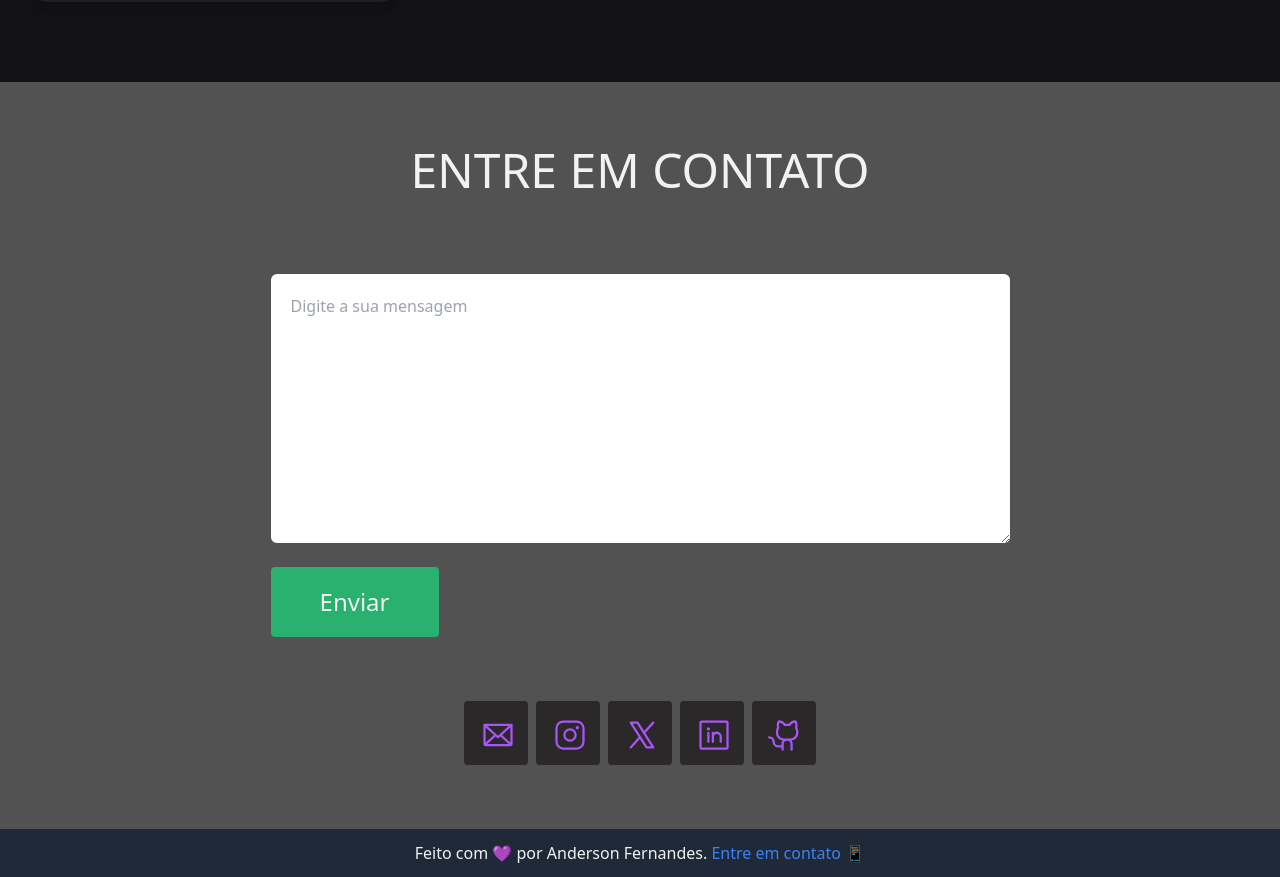
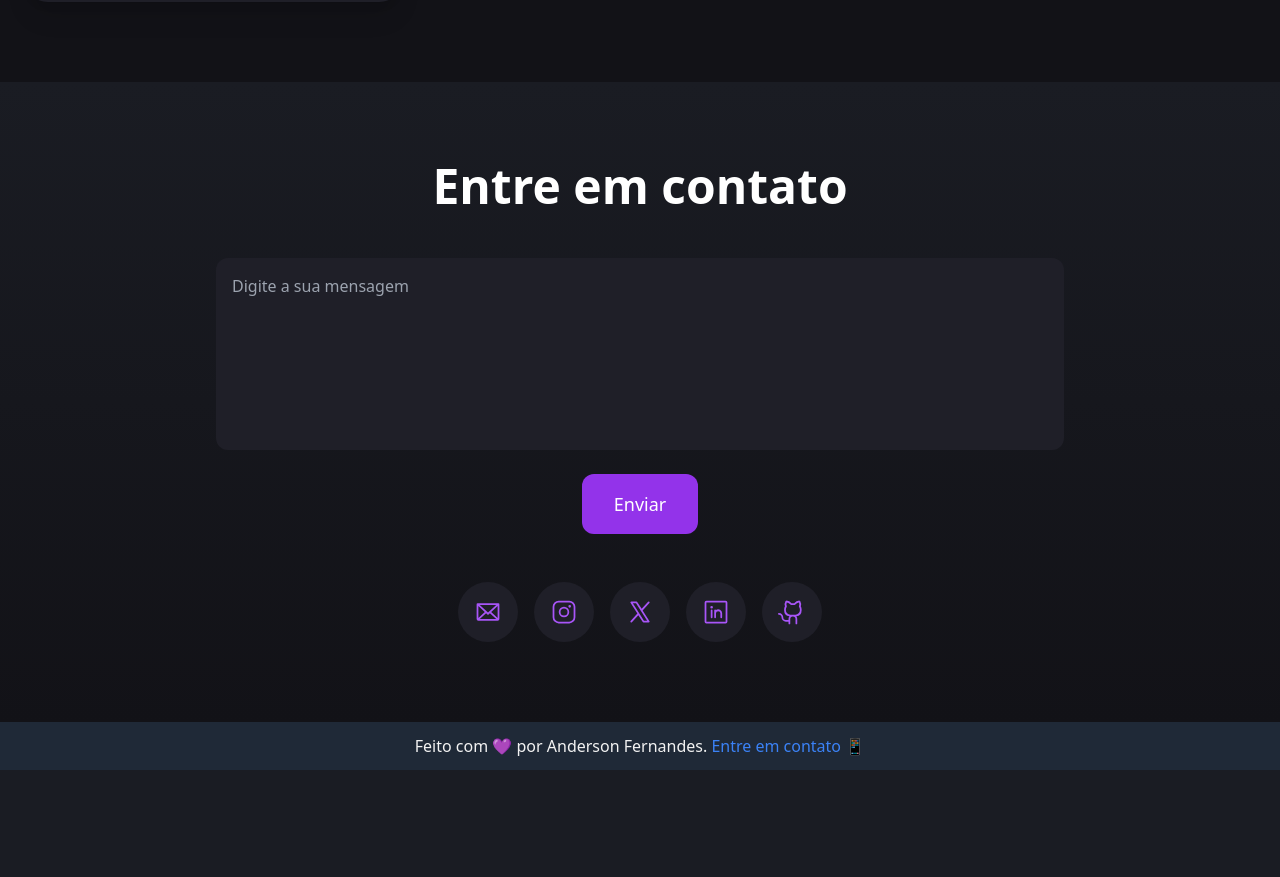
Before and after one commit to andersondev96/portfolio-dev, a Next.js app: page / in a window 1280 px wide. Shown: the part 3780-4657 px from the top of the page. After the commit the page ends 4550 px from the top, so only its background shows below. Built offline with nearby package versions, Linux system fonts and the light colour scheme.

Commit message:
feat: Adjustings in contact section

```diff
--- a/src/components/Contact.tsx
+++ b/src/components/Contact.tsx
@@ -1,46 +1,45 @@
+'use client'
+
 import { Envelope, GithubLogo, InstagramLogo, LinkedinLogo, XLogo } from "@phosphor-icons/react";
+import { motion } from "motion/react"
 
 export function Contact() {
   return (
-    <div className="w-full p-16 bg-neutral-600">
-      <div className="flex flex-col max-w-full">
-        <h1 className="text-5xl text-center uppercase">Entre em contato</h1>
-        <div className="flex flex-col items-center">
+    <section id="contact" className="w-full py-20 bg-gradient-to-b from-[#1a1c23] to-[#121217] text-white">
+      <div className="max-w-4xl mx-auto px-6 text-center">
+        <motion.h2
+          initial={{ opacity: 0, y: 40 }}
+          whileInView={{ opacity: 1, y: 0 }}
+          transition={{ duration: 0.8 }}
+          viewport={{ once: true }}
+          className="text-4xl md:text-5xl font-extrabold mb-12">
+          Entre em contato
+        </motion.h2>
 
-          <form className="mt-20 flex flex-col">
-            <div className="flex flex-col">
-              <textarea
-                className="w-[739px] h-[269px] p-5 rounded-md outline-none focus:border-200 focus:border-purple-700"
-                placeholder="Digite a sua mensagem"
-              />
-              <div className="flex flex-row w-full items-end">
-                <button className="mt-6 w-[168px] h-[70px] bg-[#2AB06F] rounded-sm hover:opacity-90">
-                <span className="text-2xl">Enviar</span>
-              </button>
-              </div>
-            </div>
-          </form>
+        <form className="flex flex-col gap-6 items-center">
+          <textarea
+            className="w-full h-48 p-4 rounded-xl bg-[#1f1f28] text-white placeholder:text-gray-400 focus:outline-none focus:ring-2 focus:ring-purple-500 resize-none"
+            placeholder="Digite a sua mensagem"
+          />
+          <button
+            type="submit"
+            className="px-8 py-4 bg-purple-600 rounded-xl text-white text-lg hover:bg-purple-500 transition">
+            Enviar
+          </button>
+        </form>
 
-          <div className="flex gap-2 mt-16">
-            <div className="p-4 size-16 rounded-sm bg-[#2A2828] hover:opacity-95">
-              <Envelope size={36} className="text-purple-500" />
-            </div>
-            <div className="p-4 size-16 rounded-sm bg-[#2A2828] hover:opacity-95">
-              <InstagramLogo size={36} className="text-purple-500" />
-            </div>
-            <div className="p-4 size-16 rounded-sm bg-[#2A2828] hover:opacity-95">
-              <XLogo size={36} className="text-purple-500" />
-            </div>
-            <div className="p-4 size-16 rounded-sm bg-[#2A2828] hover:opacity-95">
-              <LinkedinLogo size={36} className="text-purple-500" />
-            </div>
-            <div className="p-4 size-16 rounded-sm bg-[#2A2828] hover:opacity-95">
-              <GithubLogo size={36} className="text-purple-500" />
-            </div>
-          </div>
-
+        <div className="flex justify-center gap-4 mt-12">
+          {[Envelope, InstagramLogo, XLogo, LinkedinLogo, GithubLogo].map((Icon, index) => (
+            <motion.div
+              key={index}
+              whileHover={{ scale: 1.2 }}
+              className="p-4 rounded-full bg-[#1f1f28] hover:shadow-[0_0_10px_4px_rgba(168,85,247,0.2)] translation"
+            >
+              <Icon size={28} className="text-purple-500" />
+            </motion.div>
+          ))}
         </div>
       </div>
-    </div>
+    </section>
   )
 }
```
